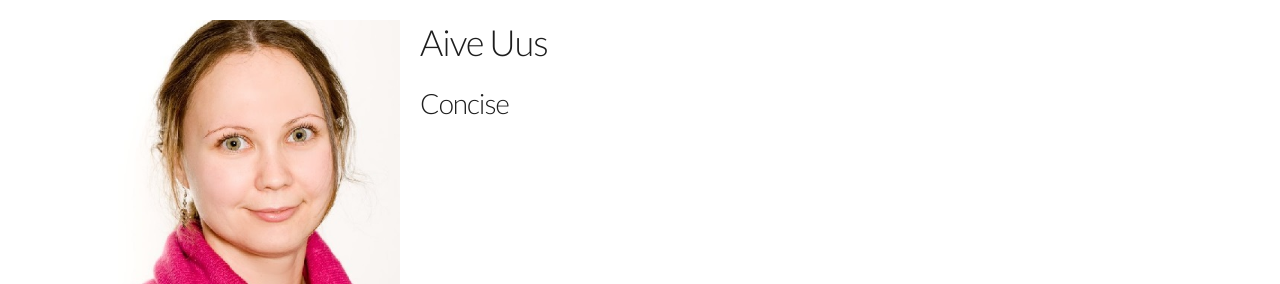
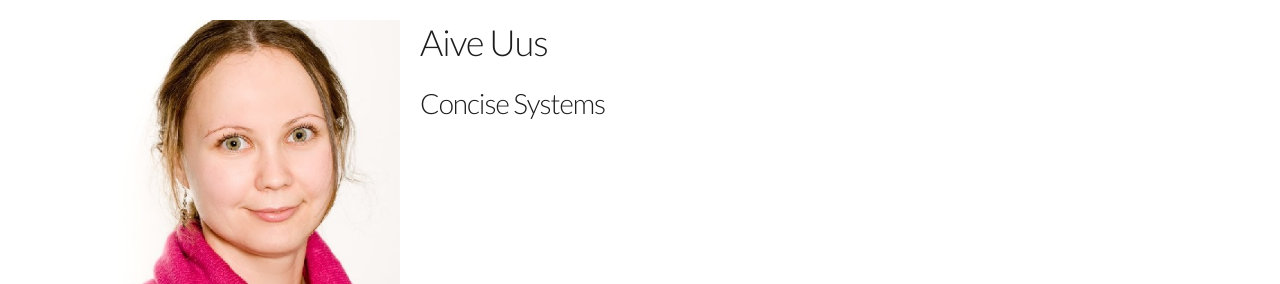
Before and after one commit to Lapikud/laphack.eu, a Jekyll site: the page built from judges.html, in a window 1280 px wide and 900 px high. Shown: the part 175-459 px from the top of the window. Built offline with Jekyll 4.4.1, drawn with Linux system fonts in a browser that asks for light colours; nearby versions of some CDN libraries.

Commit message:
fix text in judges

```diff
--- a/_data/judges.yml
+++ b/_data/judges.yml
@@ -5,7 +5,7 @@
 
 - name: Aive Uus
   photo: aive_uus
-  type: Concise
+  type: Concise Systems
 
 - name: Ragmar Saksing
   photo: ragmar_saksing
```
